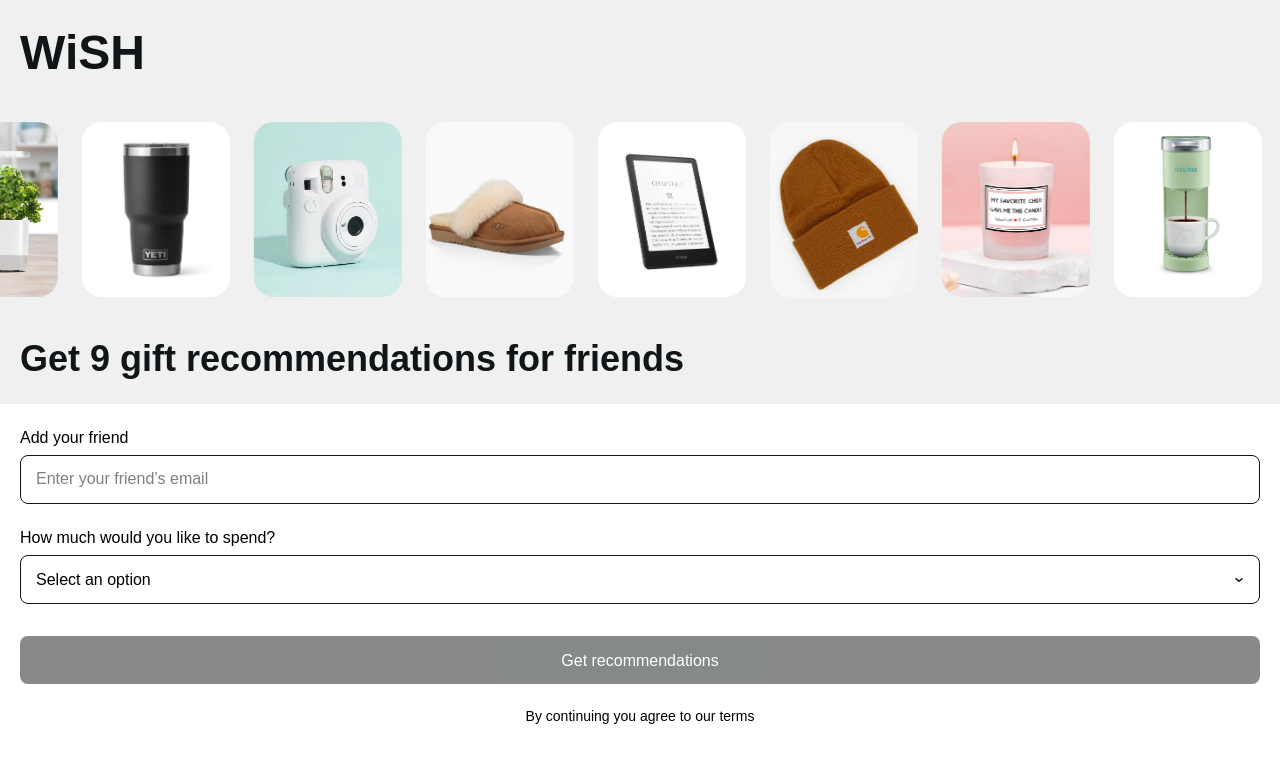
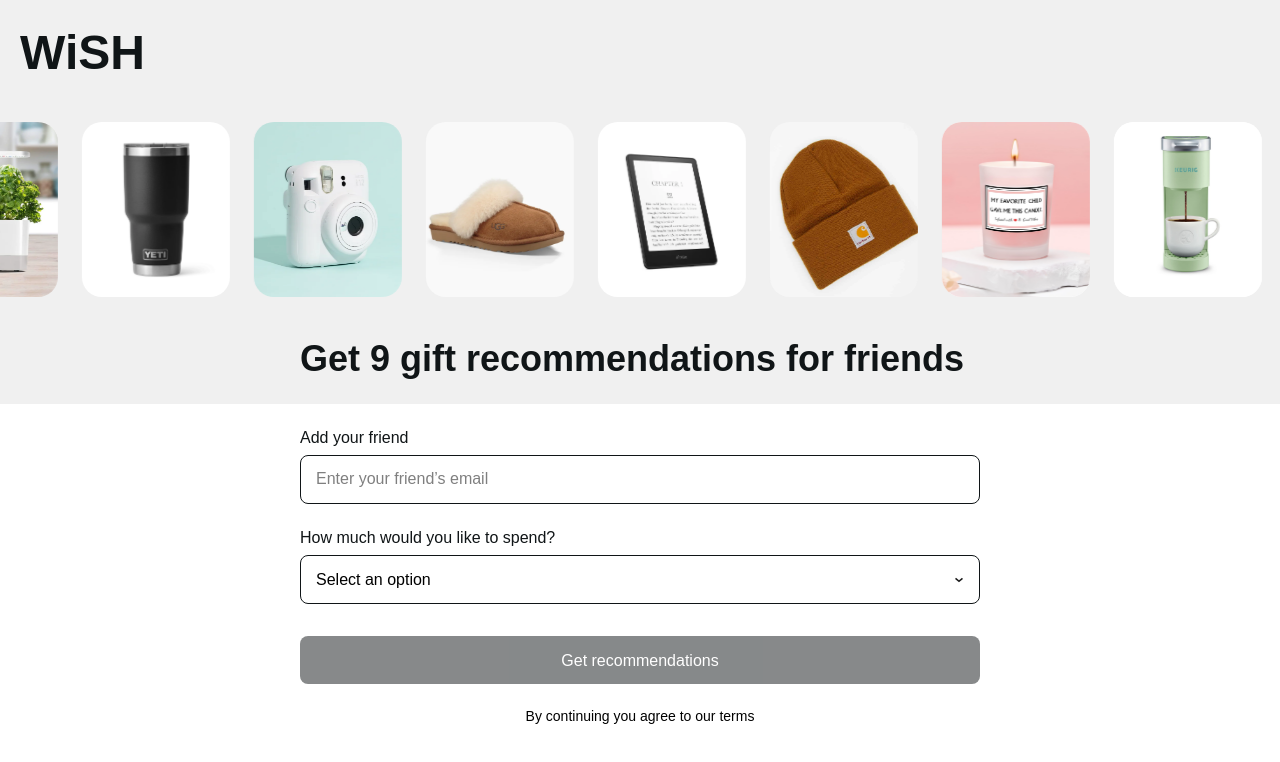
Before and after one commit to Automattic/wishlist, a Next.js app: page / in a window 1280 px wide. Shown: the top 762 px of the page. Built offline with nearby package versions, Linux system fonts and the light colour scheme; a web font is replaced by a local one.

Commit message:
Adjust homepage layout

```diff
--- a/src/app/page.tsx
+++ b/src/app/page.tsx
@@ -319,12 +319,14 @@
 						/>
 					</div>
 				</div>
-				<p className="text-[var(--color-light-black)] text-[36px] font-[700]">
-					Get 9 gift recommendations for friends
-				</p>
+				<div className="w-full max-w-[680px] mx-auto">
+					<p className="text-[var(--color-light-black)] text-[36px] font-[700]">
+						Get 9 gift recommendations for friends
+					</p>
+				</div>
 			</div>
-			<div className="flex flex-col py-[24px] px-[20px]">
-				<label htmlFor="email" className="mb-[8px]">
+			<div className="flex flex-col py-[24px] px-[20px] max-w-[720px] mx-auto">
+				<label htmlFor="email" className="mb-[8px] text-[var(--color-light-black)]">
 					Add your friend
 				</label>
 				<div className="relative">
@@ -362,7 +364,7 @@
 						</div>
 					)}
 				</div>
-				<label htmlFor="budget" className="mt-[24px] mb-[8px]">
+				<label htmlFor="budget" className="mt-[24px] mb-[8px] text-[var(--color-light-black)]">
 					How much would you like to spend?
 				</label>
 				<select
```
